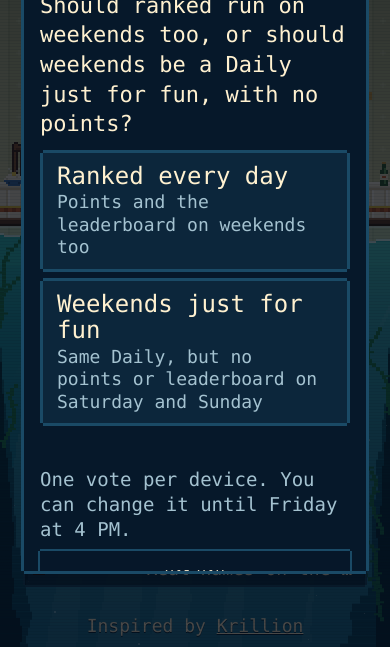
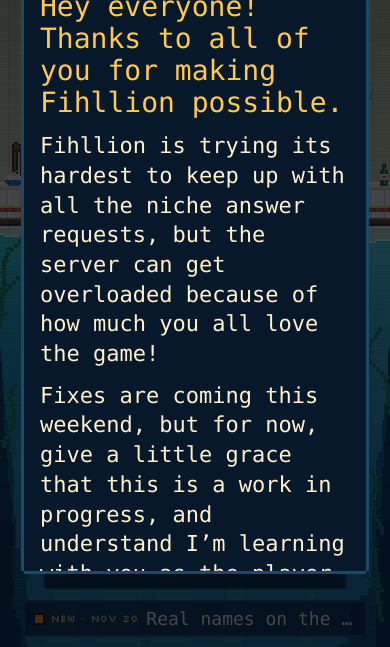
Before and after one commit to MGWebStudio/Fihllion, a plain HTML site: page index.html in a window 390 px wide. Shown: the part 197-844 px from the top of the page. Drawn offline with Linux system fonts and the light colour scheme; a web font is replaced by a local one.

Commit message:
Add a note about the busy referee, and Send feedback on the home screen
The maker's message (js/note.js) pops up once per browser, after the name
question when that's due and before the weekend poll. Its Send feedback
button opens the feedback box, which now also has a button on the home
screen (computers and phones, whenever the server is available).

Co-Authored-By: Claude Opus 5.5 <noreply@anthropic.com>

```diff
--- a/css/style.css
+++ b/css/style.css
@@ -225,6 +225,8 @@ body[data-screen="results"] #btnSound, body[data-screen="results"] #btnMenu { di
 .title-links .btn { min-height: 40px; padding: 8px 12px; }
 @media (max-width: 460px) {
   .title-links { display: grid; grid-template-columns: 1fr 1fr; width: min(100%, 300px); }
+  /* An odd button out (Send feedback) takes the whole last row instead of sitting alone on the left. */
+  .title-links .btn:last-child:nth-child(odd) { grid-column: 1 / -1; }
 }
 .news-chip {
   margin-top: 14px; padding: 6px 10px; border: 0; cursor: pointer;
@@ -758,6 +760,9 @@ dialog#sheet::backdrop { background: rgba(2, 8, 18, .72); }
 dialog#sheet.is-announce { box-shadow: 0 -4px 0 0 var(--gilt), 0 4px 0 0 var(--gilt), -4px 0 0 0 var(--gilt), 4px 0 0 0 var(--gilt); }
 dialog#sheet.is-announce .sheet-head h2 { font-size: 46px; }
 .announce-stamp { margin: 0; color: var(--orange); }
+/* The maker's note (js/note.js) */
+.note-text { margin: 0 0 12px; font-size: 22px; line-height: 1.35; }
+.note-text:first-child { font-family: var(--font-display); font-size: 28px; line-height: 1.15; color: var(--gilt); }
 .announce-lead { margin: 6px 0 12px; font-family: var(--font-display); font-size: 28px; line-height: 1.15; color: var(--cream); }
 .announce-go { width: 100%; margin-top: 18px; }
 .announce-later { width: 100%; margin-top: 10px; }
--- a/index.html
+++ b/index.html
@@ -66,6 +66,7 @@
         <button id="btnHow" class="btn btn-quiet" type="button">How to play</button>
         <button id="btnArchive" class="btn btn-quiet" type="button">Archive</button>
         <button id="btnStats" class="btn btn-quiet" type="button">My stats</button>
+        <button id="btnFeedback" class="btn btn-quiet" type="button" hidden>Send feedback</button>
       </nav>
       <button id="btnNews" class="news-chip" type="button" hidden></button>
       <p class="credit">Inspired by <a href="https://krillion.io" target="_blank" rel="noopener">Krillion</a></p>
--- a/js/main.js
+++ b/js/main.js
@@ -13,13 +13,14 @@ import { findServer, post } from './server.js';
 import { activeTheme } from './theme.js';
 import { CHANGELOG } from './changelog.js';
 import { POLL, pollOpen } from './poll.js';
+import { NOTE } from './note.js';
 import { voiceSupported, listen, stopListening, isListening } from './voice.js';
 import { drawLogo, paintIcon, iconURL, champion, goldfish } from './sprites.js';
 
 const $ = (id) => document.getElementById(id);
 const el = Object.fromEntries([
   'hud', 'hudDepth', 'hudScore', 'pips', 'bootMessage', 'title', 'logo', 'btnBegin', 'diveLabel',
-  'btnHow', 'btnEndless', 'btnArchive', 'btnStats', 'play', 'promptCard', 'promptNum', 'promptText', 'feedback',
+  'btnHow', 'btnEndless', 'btnArchive', 'btnStats', 'btnFeedback', 'play', 'promptCard', 'promptNum', 'promptText', 'feedback',
   'answerForm', 'answer', 'clock', 'clockRing', 'clockNum', 'reveal', 'revealCard', 'revealIcon', 'revealTier',
   'revealAnswer', 'revealPts', 'revealLine', 'btnNext', 'results', 'sheet', 'sheetTitle', 'sheetBody', 'sheetClose',
   'btnMenu', 'btnSound', 'btnMic', 'promptPhoto', 'promptCredit', 'btnPhotoInfo',
@@ -1904,6 +1905,24 @@ async function pollRequest(choice) {
   return res.json();
 }
 
+// The message in js/note.js, once per browser. Says whether it opened.
+function showNote() {
+  if (!NOTE || store.get(`note.${NOTE.id}`)) return false;
+  store.set(`note.${NOTE.id}`, true);
+  openSheet(NOTE.title, `<div class="note">
+      ${NOTE.paragraphs.map((text) => `<p class="note-text">${esc(text)}</p>`).join('')}
+      ${ranked.available ? '<button id="noteFeedback" class="btn btn-primary btn-big announce-go" type="button">Send feedback</button>' : ''}
+      <button id="noteDone" class="btn btn-quiet announce-later" type="button">Got it</button>
+    </div>`);
+  $('noteFeedback')?.addEventListener('click', () => {
+    audio.click();
+    closeSheet();
+    openFeedback();
+  });
+  $('noteDone').addEventListener('click', () => { audio.click(); closeSheet(); });
+  return true;
+}
+
 function askPoll() {
   if (!ranked.available || !pollOpen()) return;
   const memory = store.get(pollMemoryKey(), {});
@@ -2100,6 +2119,9 @@ function wire() {
   el.btnHow.addEventListener('click', () => { audio.unlock(); audio.click(); openHow(); });
   el.btnArchive.addEventListener('click', () => { audio.unlock(); audio.click(); openArchive(); });
   el.btnStats.addEventListener('click', () => { audio.unlock(); audio.click(); openStats(); });
+  // The feedback box needs the server, like the menu's Send feedback.
+  el.btnFeedback.hidden = !ranked.available;
+  el.btnFeedback.addEventListener('click', () => { audio.unlock(); audio.click(); openFeedback(); });
   el.btnMenu.addEventListener('click', () => { audio.unlock(); audio.click(); openMenu(); });
   el.btnNext.addEventListener('click', nextFromReveal);
   el.answerForm.addEventListener('submit', onSubmit);
@@ -2201,13 +2223,13 @@ async function boot() {
   setScreen('title');
   // The name question (real name or anonymous) is asked every time until it's answered. A name the
   // admin offered a change, or requires one, is asked too; an offer asks once a day.
-  // Otherwise an open poll the player hasn't seen pops up.
+  // Otherwise the note in js/note.js pops up once, and after that an open poll the player hasn't seen.
   checkRanked().then((status) => {
     if (G.phase === 'title') refreshTitle();
     if (G.phase !== 'title' || el.sheet.open) return;
     const renameDue = status?.nameCheck || (status?.rename && !(status.rename === 'offer' && store.get('ranked.renameAsked') === G.today));
     if (renameDue) openRename();
-    else askPoll();
+    else if (!showNote()) askPoll();
   });
   requestAnimationFrame(tick);
   document.fonts?.ready.then(() => { world.captionLayout = null; });
--- /dev/null
+++ b/js/note.js
@@ -0,0 +1,13 @@
+// A message from Fihllion's maker. It pops up once on the title screen (showNote in main.js), after
+// the name question if that's due, and has a button to the feedback box. Set NOTE to null to take
+// it down, or give a new message a new id so everyone sees it once.
+export const NOTE = {
+  id: 'overload-2026-11-20',
+  title: 'A quick note',
+  paragraphs: [
+    'Hey everyone! Thanks to all of you for making Fihllion possible.',
+    'Fihllion is trying its hardest to keep up with all the niche answer requests, but the server can get overloaded because of how much you all love the game!',
+    'Fixes are coming this weekend, but for now, give a little grace that this is a work in progress, and understand I’m learning with you as the player base grows.',
+    'Feedback is much appreciated!',
+  ],
+};
```
